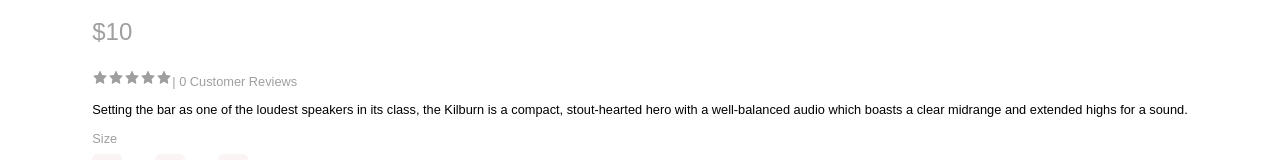
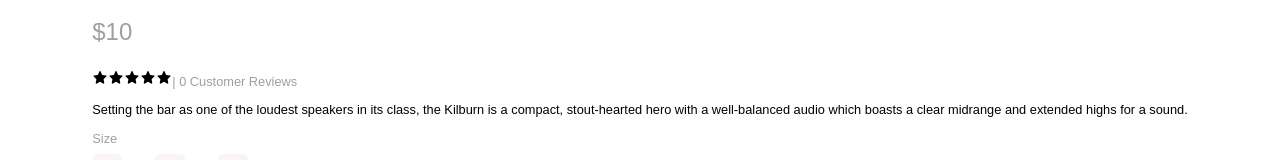
Before and after one commit to fadafful/jagaad-react-ecommerce, a React (Create React App) app: page /product/1 in a window 1280 px wide. Shown: the part 883-1043 px from the top of the page. Built offline with nearby package versions, Linux system fonts and the light colour scheme.

Commit message:
added black as default color to rating

```diff
--- a/src/components/productCard/ProductCard.js
+++ b/src/components/productCard/ProductCard.js
@@ -153,7 +153,7 @@ const ProductCard = () => {
                 key={index}
                 onClick={() => handleRatingClick(index + 1)}
                 style={{
-                  color: index < userRating ? "#FFD700" : "#9f9f9f",
+                  color: index < userRating ? "#FFD700" : "#000000",
                   cursor: "pointer",
                 }}
               />
```
